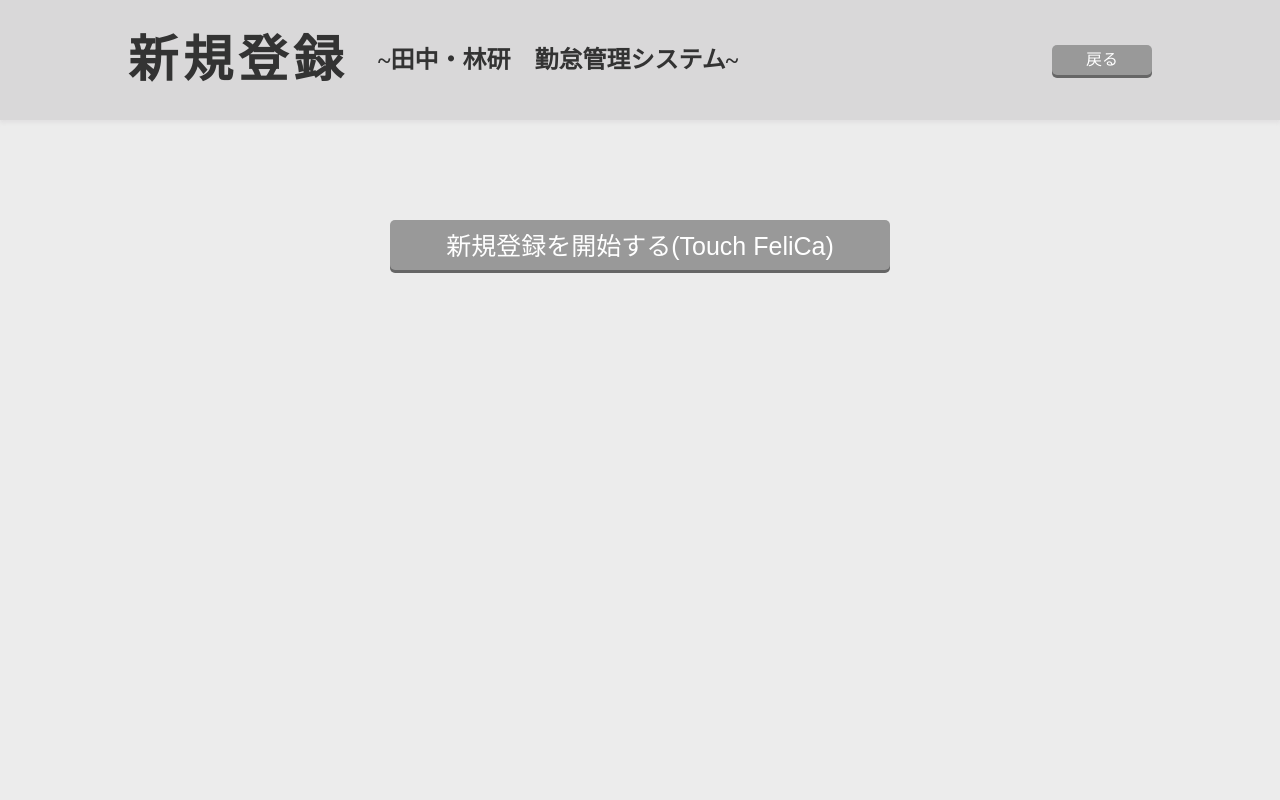
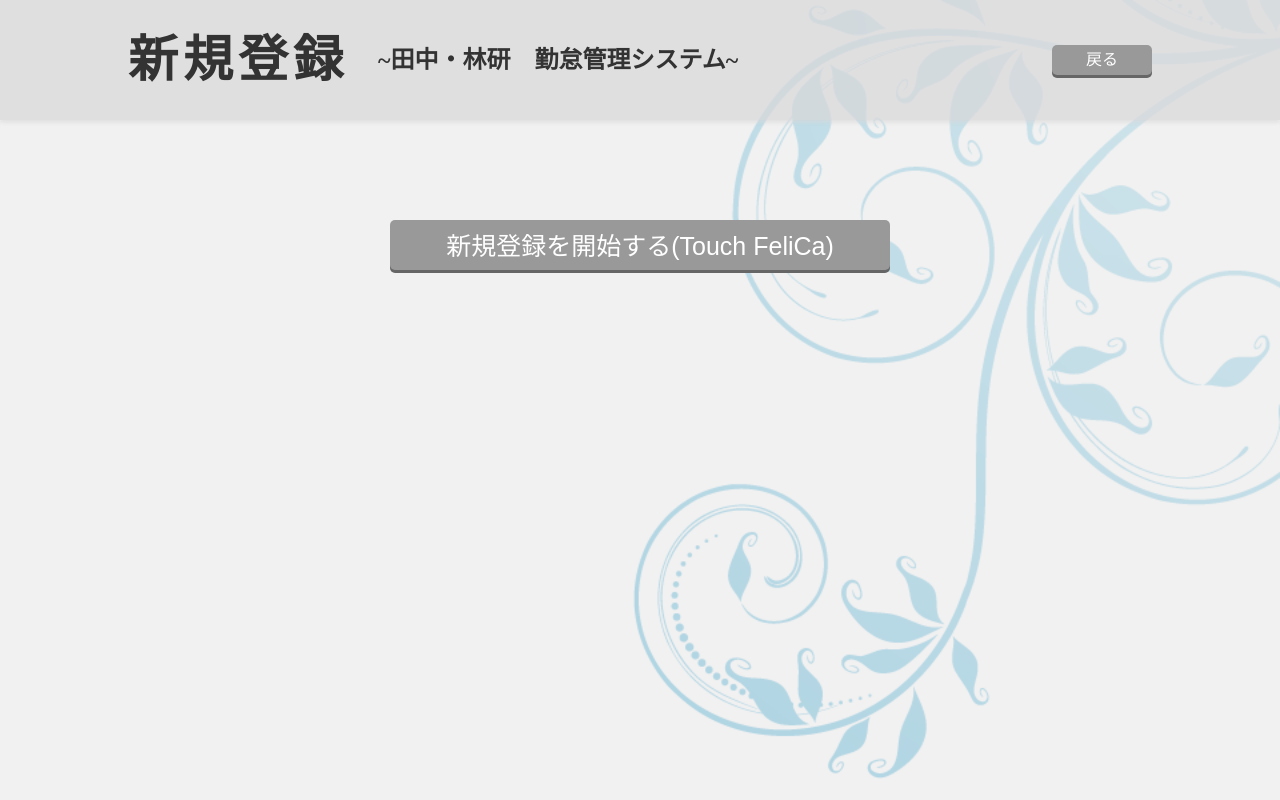
Before and after one commit to godyp/time_checker, a PHP site: page /pages/signup.php in a window 1280 px wide. Run offline with PHP 8.4, Linux system fonts and the light colour scheme.

Commit message:
index.phpの編集

```diff
--- a/server/css/index_style.css
+++ b/server/css/index_style.css
@@ -1,8 +1,13 @@
 body {
   margin: 0;
   user-select: none;
-  background-color: #ececec;
+  /* background-color: #ececec; */
   color: #333333;
+  background-image:url(../img/white0030.png);
+  background-size: cover;
+  background-repeat: no-repeat;
+  background-attachment: fixed;
+  background-position: right bottom
 }
 
 a {
@@ -10,7 +15,10 @@ a {
 }
 
 .main {
+  margin: 0;
   width: 100%;
+  background-color:rgba(236, 236, 236, 0.7);
+  height: 100vh;
 }
 
 .container {
@@ -22,9 +30,10 @@ header {
   padding-top: 10px;
   padding-bottom: 10px;
   height: 100px;
-  background-color: #d9d8d9;
+  background-color: rgba(217, 216, 217, 0.7);
   box-shadow: 0 3px 3px rgba(217, 216, 217, 0.5);
 }
+
 
 .main .header-left {
   float: left;
--- a/server/pages/signup.php
+++ b/server/pages/signup.php
@@ -48,7 +48,6 @@
                     echo '<p>' . $output[0] . '</p>';
                     echo '<p>' . $output[1] . '</p>';
                     echo '<p>' . $output[2] . '</p>';
-                    echo '<p>' . $output[3] . '</p>';
                 }
                 ?>
             </form>
```
Also changed, not shown: server/img/white0030.png (added), 3 other files.
